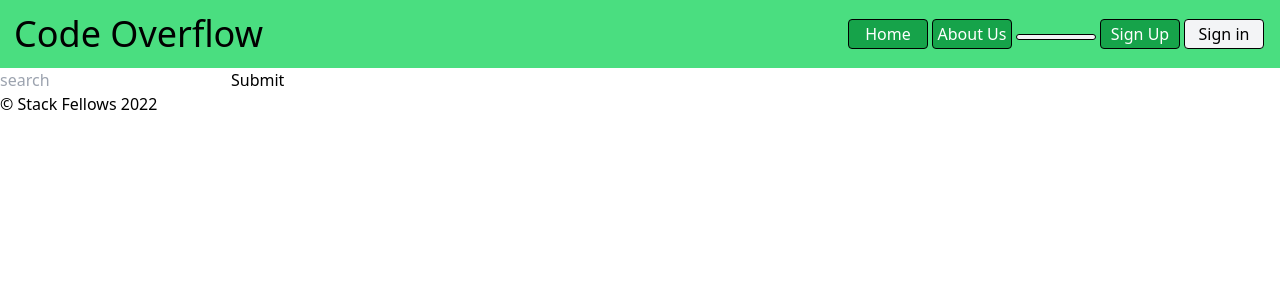
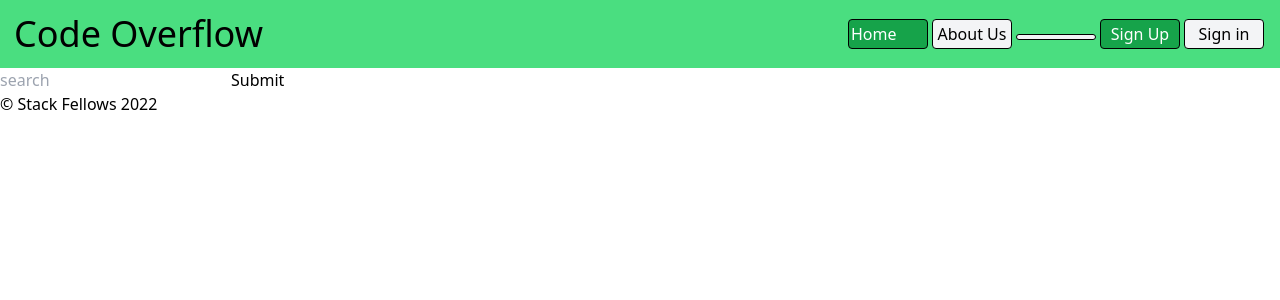
Before and after one commit to welly091/overflow-front, a Next.js app: page / in a window 1280 px wide. Shown: the top 300 px of the page. Built offline with nearby package versions, Linux system fonts and the light colour scheme.

Commit message:
added a photo of a Legend

```diff
--- a/components/Header.js
+++ b/components/Header.js
@@ -6,11 +6,15 @@ function Header({ user, logout }) {
       <h1 className='text-4xl'>Code Overflow</h1>
       <div>
         <nav>
-        <button href="" className="inline-block w-20 text-white bg-green-600 p-0.5 mx-0.5 rounded border border-black">Home</button>
-        <button href="" className="inline-block w-20 text-white bg-green-600 p-0.5 mx-0.5 rounded border border-black">About Us</button>
+        <Link href={"/"}>
+          <a className="inline-block w-20 text-white bg-green-600 p-0.5 mx-0.5 rounded border border-black">Home</a>
+        </Link>
+        <Link href={'/about-us'} >
+          <a className="inline-block w-20 bg-gray-100 p-0.5 mx-0.5 rounded border border-black text-center">About Us</a>
+        </Link>
         <p className="inline-block w-20 bg-gray-100 p-0.5 mx-0.5 rounded border border-black text-center">{user}</p>
         <button onClick={logout} className="inline-block w-20 text-white bg-green-600 p-0.5 mx-0.5 rounded border border-black">Sign Up</button>
-        <Link href={'/overview'} >
+        <Link href={''} >
           <a className="inline-block w-20 bg-gray-100 p-0.5 mx-0.5 rounded border border-black text-center">Sign in</a>
         </Link>
         </nav>
--- a/pages/about-us.js
+++ b/pages/about-us.js
@@ -0,0 +1,21 @@
+import Header from '../components/Header';
+import Footer from '../components/Footer';
+import Image from 'next/image'
+import Gary from '../images/test.jpg'
+
+export default function AboutUs() {
+    return (
+        <>
+            <Header />
+            <div>
+                <Image src={Gary} alt="bruh" width='400px' height='400px'/>
+                <p>The man, The myth, The legend</p>
+                {/* <img></img>
+                <p></p>
+                <img></img>
+                <p></p> */}
+            </div>
+            <Footer />
+        </>
+    )
+}
```
Also changed, not shown: images/test.jpg (added).
